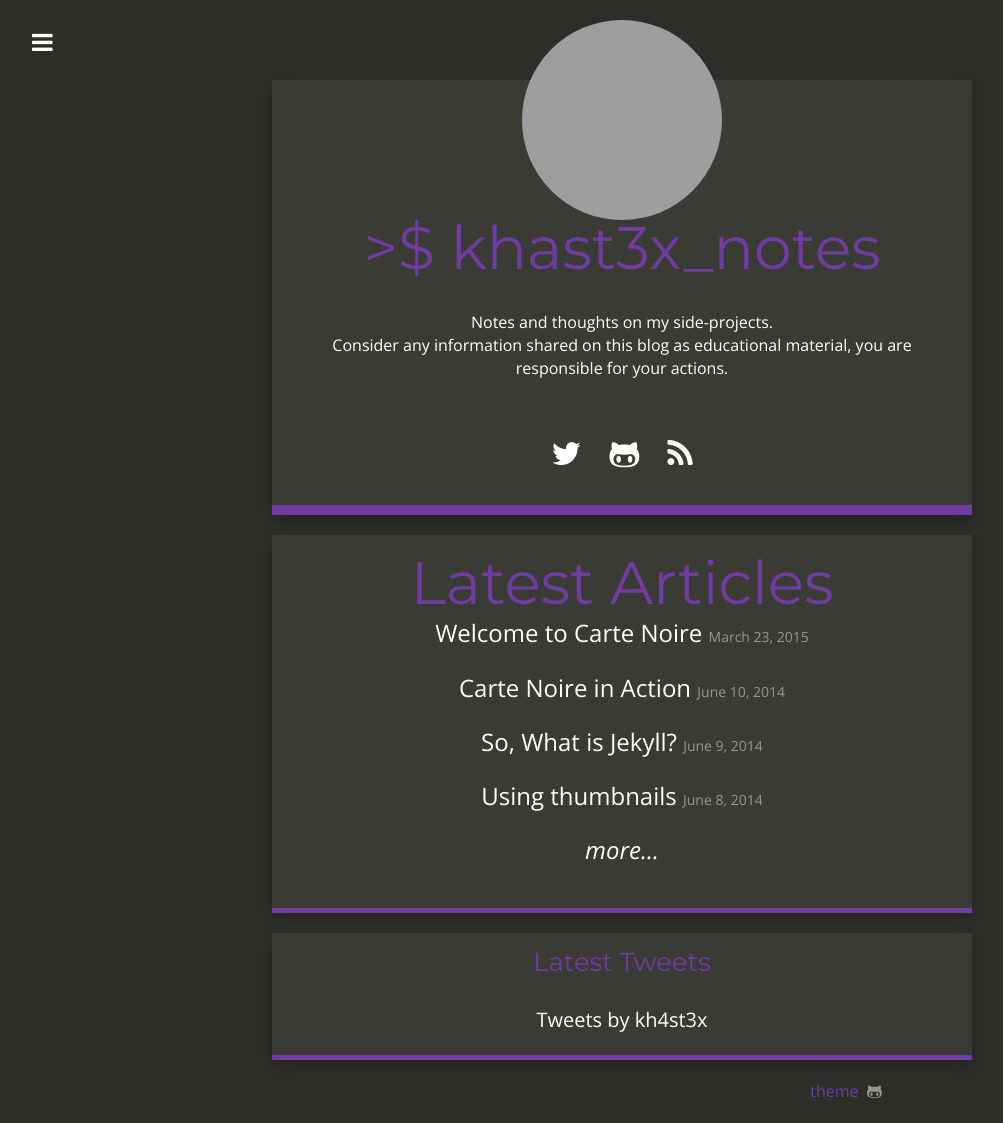
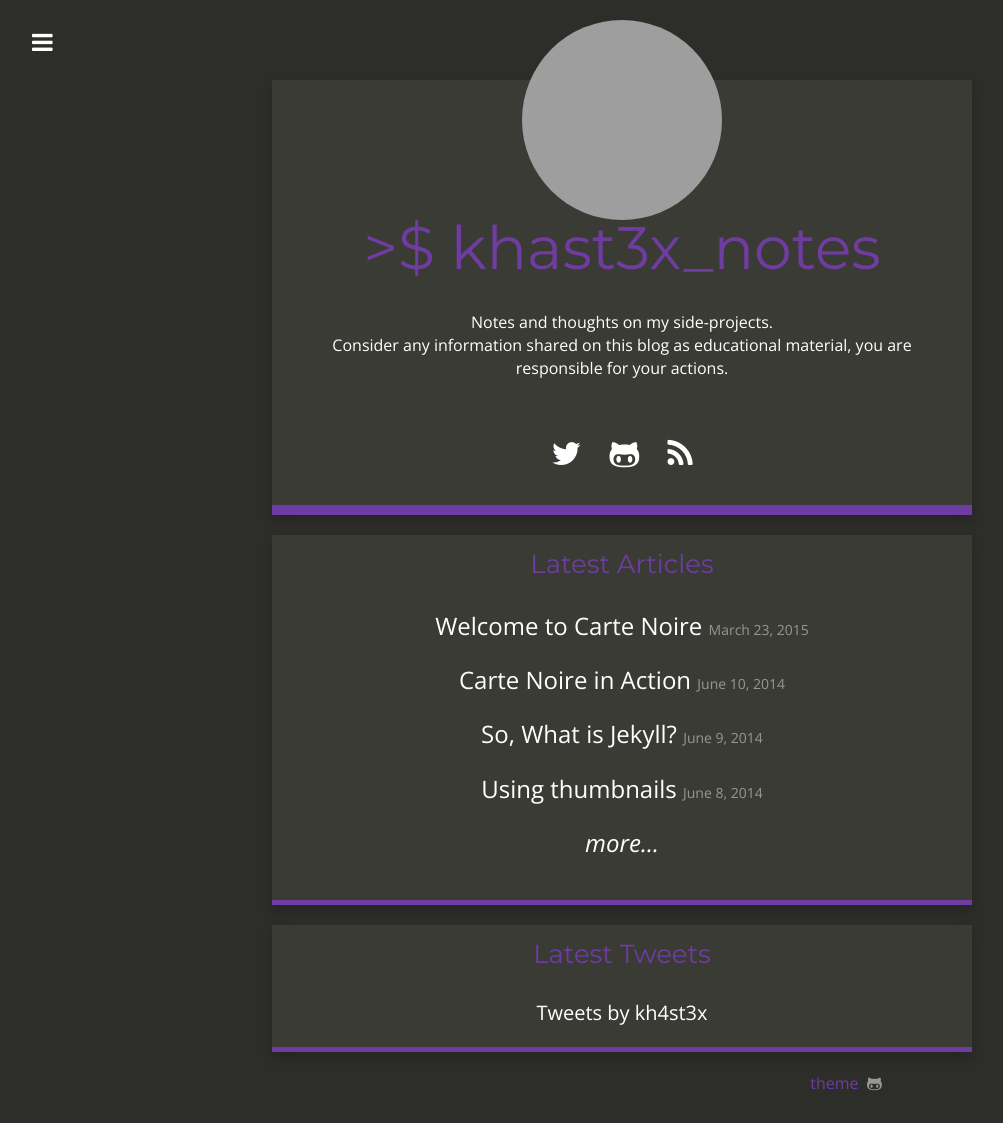
Before and after one commit to khast3x/khast3x.github.io, a Jekyll site: the page built from index.html, in a window 1280 px wide. Shown: the whole page, without its empty margins (18-1021 px from the left). Built offline with Jekyll 4.4.1, drawn with Linux system fonts in a browser that asks for light colours; nearby versions of some CDN libraries; comment, search, counter and statistics services are not loaded; grey boxes are pictures that could not be loaded.

Commit message:
artc size -

```diff
--- a/index.html
+++ b/index.html
@@ -24,7 +24,7 @@
 
             <div class="articles">
 
-              <h1 class="header author-header" itemprop="headline">Latest Articles<br></h1>
+              <h2 class="header author-header" itemprop="headline">Latest Articles<br></h2>
 
               <ul>
                   {% for post in site.posts limit: site.post_limit %}
```
